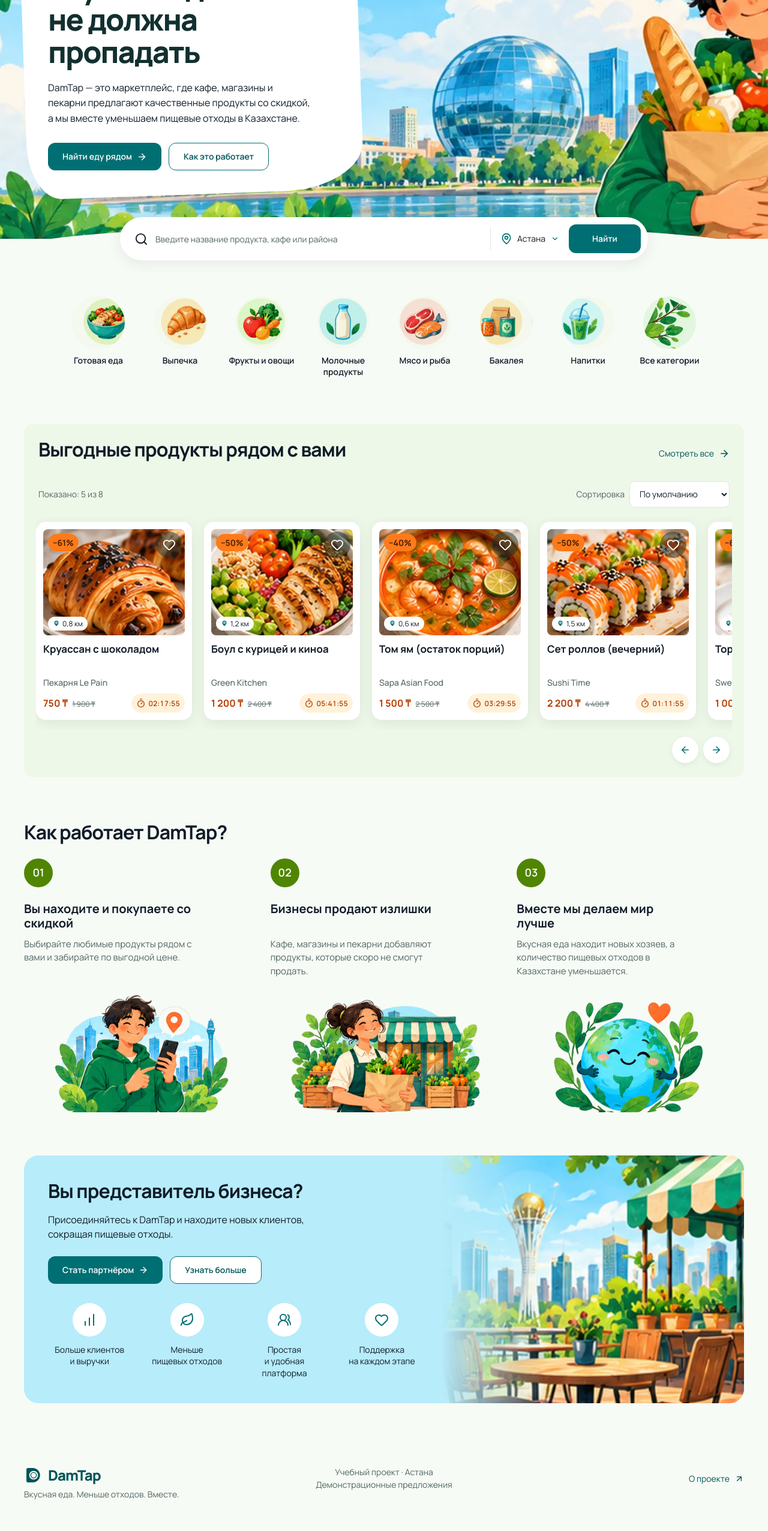
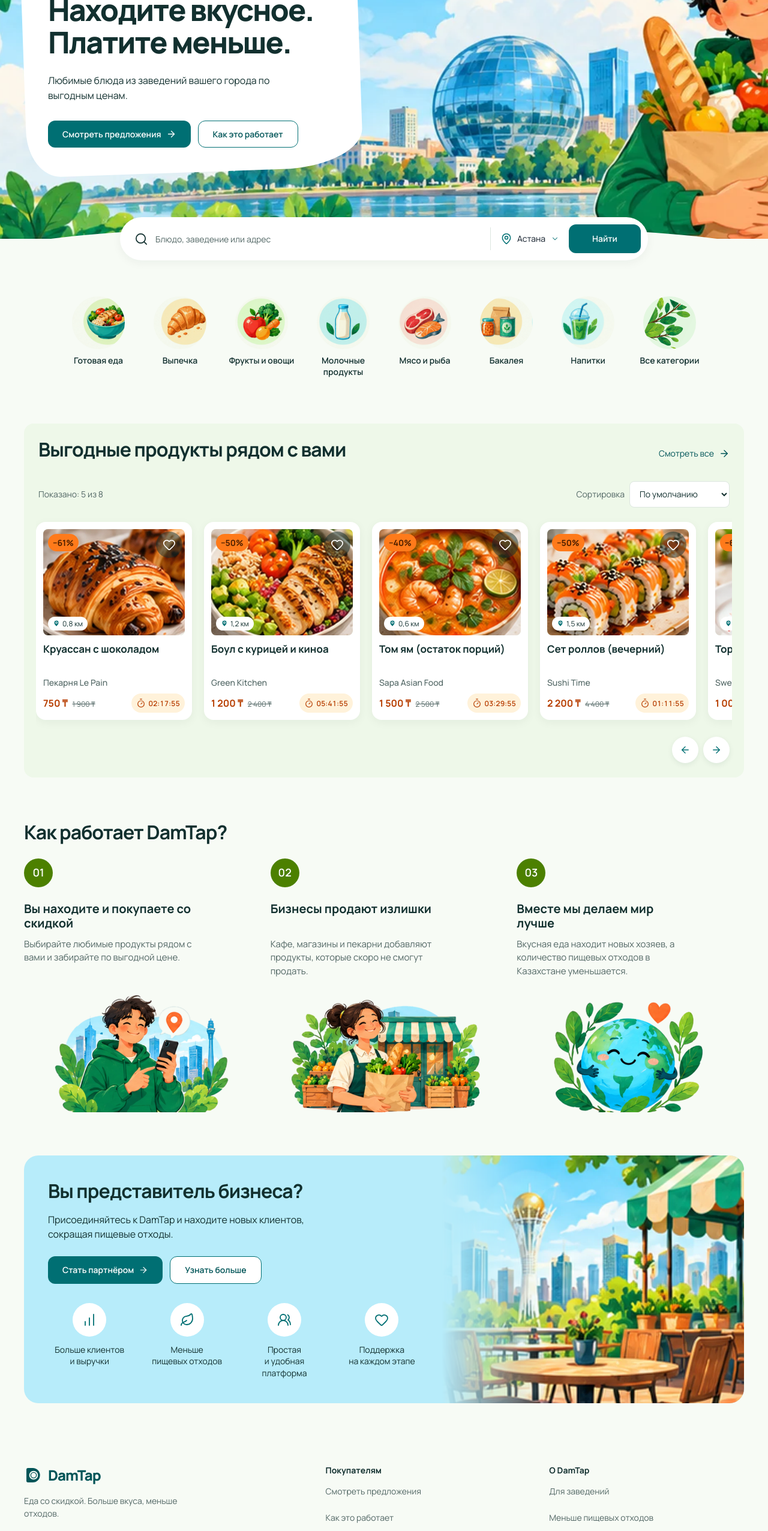
Before and after one commit to commedeschamps/DamTap, a Next.js app: page / in a window 1280 px wide. Shown: the part 234-2786 px from the top of the page at 60% size. Built offline with nearby package versions, Linux system fonts and the light colour scheme.

Commit message:
style(ui): refine responsive layouts and components
Polish hero copy and spacing, responsive buttons, navigation labels and footer links. Soften card shadows, align icon strokes and improve readable contrast while retaining the existing illustrations and palette.

```diff
--- a/app/globals.css
+++ b/app/globals.css
@@ -17,7 +17,7 @@
   --color-sale-text: #B73E00;
   --color-sale-soft: #FFF2DA;
   --color-discount-text: #4D2000;
-  --color-step: #4F8500;
+  --color-step: #4C8000;
   --color-border: #DCE6DF;
   --color-offers: #EEF8E9;
   --color-business: #B7ECFA;
@@ -31,7 +31,7 @@
   --radius-small: 8px;
   --radius-hero-edge: 50% 50% 0 0 / 100% 100% 0 0;
   --radius-blob: 30% 18% 24% 10% / 12% 16% 19% 23%;
-  --shadow-search: 0 5px 22px #12302F16;
+  --shadow-search: 0 4px 16px #12302F0D;
   --shadow-button: 0 3px 10px #12302F14;
 }
 
@@ -46,10 +46,11 @@
 
 * { box-sizing: border-box; }
 html { scroll-behavior: smooth; scroll-padding-top: 96px; }
-body { margin: 0; background: var(--color-cream); color: var(--color-ink); font-family: var(--font-manrope), Arial, sans-serif; font-size: 16px; line-height: 1.55; }
+body { margin: 0; background: var(--color-cream); color: var(--color-text); font-family: var(--font-manrope), Arial, sans-serif; font-size: 16px; line-height: 1.55; }
 button, input, select { font: inherit; }
 button, a, input, select { -webkit-tap-highlight-color: transparent; }
 button, select { cursor: pointer; }
+.lucide { stroke-width: 1.8; }
 button { border: 0; color: inherit; }
 a { color: inherit; text-decoration: none; }
 button, input, select { caret-color: var(--color-primary); }
@@ -97,7 +98,7 @@
 .hero-inner { height: 100%; display: flex; align-items: center; }
 .hero-copy { position: relative; width: 560px; max-width: 100%; padding: 40px; }
 .hero-copy::before { content: ""; background: var(--color-white); position: absolute; inset: 0; z-index: -1; border-radius: var(--radius-blob); transform: rotate(-2deg); }
-.hero h1 { font-family: var(--font-manrope), Arial, sans-serif; font-size: clamp(40px, 3.9vw, 56px); font-weight: 800; line-height: 1.08; letter-spacing: -.04em; color: var(--color-text); margin: 0 0 20px; }
+.hero h1 { font-family: var(--font-manrope), Arial, sans-serif; font-size: clamp(40px, 3.9vw, 56px); font-weight: 800; line-height: 1.08; letter-spacing: -.04em; color: var(--color-text); margin: 0 0 24px; }
 .hero h1 span { display: block; }
 .hero-copy p { font-size: 16px; line-height: 1.6; max-width: 440px; margin: 0 0 28px; }
 .hero-buttons { display: flex; flex-wrap: wrap; gap: 12px; }
@@ -135,7 +136,7 @@
 .offer-body h3 { font-size: 17px; font-weight: 700; line-height: 1.35; min-height: 48px; }
 .offer-body h3 button { background: transparent; text-align: left; cursor: pointer; }
 .offer-body h3 button:hover { color: var(--color-primary); }
-.venue { color: var(--color-muted-readable); font-size: 14px; margin-top: 8px; font-weight: 500; }
+.venue { color: var(--color-muted-readable); font-size: 14px; font-weight: 500; margin-top: 8px; }
 .offer-bottom { display: flex; justify-content: space-between; align-items: center; gap: 8px; margin-top: 8px; }
 .prices { display: flex; flex-wrap: nowrap; align-items: baseline; gap: 8px; min-width: 0; }
 .prices strong { color: var(--color-sale-text); font-size: 16px; font-weight: 700; white-space: nowrap; }
@@ -145,8 +146,8 @@
 .strip-controls { display: flex; justify-content: flex-end; gap: 8px; margin-top: 12px; }
 .strip-arrow { display: grid; place-items: center; background: var(--color-white); color: var(--color-primary); width: 44px; height: 44px; border-radius: var(--radius-pill); box-shadow: var(--shadow-button); }
 .offer-toolbar { display: flex; align-items: center; justify-content: space-between; flex-wrap: wrap; gap: 12px 24px; margin-bottom: 16px; }
-.offer-sort { display: flex; align-items: center; flex-wrap: wrap; gap: 8px; font-size: 14px; color: var(--color-muted-readable); }
-.offer-sort select { min-height: 44px; max-width: 100%; border: 1px solid var(--color-border); border-radius: var(--radius-small); padding: 8px 12px; background: var(--color-white); color: var(--color-ink); }
+.offer-sort { display: flex; align-items: center; flex-wrap: wrap; gap: 8px; max-width: 100%; font-size: 14px; color: var(--color-muted-readable); }
+.offer-sort select { min-height: 44px; max-width: 100%; border: 1px solid var(--color-border); border-radius: var(--radius-small); padding: 8px 12px; background: var(--color-white); color: var(--color-text); }
 .filter-status { display: flex; align-items: center; flex-wrap: wrap; gap: 8px 12px; font-size: 14px; color: var(--color-muted-readable); }
 .filter-status button { text-decoration: underline; text-underline-offset: 4px; background: transparent; color: var(--color-primary-dark); }
 .empty-state { padding: 32px 24px; text-align: center; display: grid; justify-items: center; gap: 16px; }
@@ -171,12 +172,16 @@
 .benefit-icon { width: 56px; height: 56px; background: var(--color-white); color: var(--color-primary); display: grid; place-items: center; border-radius: var(--radius-pill); flex-shrink: 0; }
 .business-art { position: absolute; inset: 0 0 0 auto; width: 42%; mask-image: linear-gradient(to right, transparent 0%, black 35%); }
 .business-art img { object-fit: cover; object-position: center; }
-.site-footer { display: grid; grid-template-columns: repeat(3, minmax(0, 1fr)); align-items: start; margin-top: var(--section-space); padding-block: 32px; gap: 32px; color: var(--color-muted-readable); font-size: 14px; }
+.site-footer { display: grid; grid-template-columns: 1.4fr 1fr 1fr; align-items: start; margin-top: var(--section-space); padding-block: 32px; gap: 48px; color: var(--color-muted-readable); font-size: 14px; }
+.footer-intro { display: grid; justify-items: start; gap: 16px; max-width: 300px; }
 .footer-brand { display: inline-flex; }
 .footer-brand .logo-symbol { width: 32px; height: 32px; }
 .footer-brand .logo-wordmark { font-size: 24px; }
-.footer-note { text-align: center; }
-.site-footer > .text-link { justify-self: end; }
+.footer-intro small { font-size: 12px; }
+.footer-links { display: grid; justify-items: start; gap: 12px; }
+.footer-links h2 { font-size: 14px; font-weight: 700; letter-spacing: 0; color: var(--color-text); margin-bottom: 4px; }
+.footer-links a { min-height: 32px; }
+.footer-links a:hover { color: var(--color-primary); text-decoration: underline; text-underline-offset: 4px; }
 .app-dialog { position: fixed; inset: 0; width: min(500px, calc(100% - 32px)); margin: auto; padding: 0; border: 0; border-radius: var(--radius-card); background: var(--color-white); color: var(--color-ink); max-height: calc(100dvh - 48px); overflow: auto; box-shadow: var(--shadow-dialog); }
 .app-dialog::backdrop { background: var(--color-overlay); }
 .dialog-close { position: absolute; right: 10px; top: 10px; z-index: 2; background: var(--color-white); }
@@ -225,10 +230,10 @@
   .header-inner { gap: 16px; }
   .logo-symbol { width: 32px; height: 32px; }
   .logo-wordmark { font-size: 26px; }
-  .mobile-nav .logo-symbol { width: 22px; height: 22px; }
   .header-city, .search-link, .favorites-control, .profile-button { display: none; }
   .login-button { min-width: 80px; padding-inline: 16px; }
   .mobile-nav { display: flex; position: fixed; bottom: max(8px, env(safe-area-inset-bottom)); left: 8px; right: 8px; min-height: 72px; padding: 8px; background: var(--color-white); box-shadow: var(--shadow-navigation); z-index: 20; }
+  .mobile-nav .logo-symbol { width: 22px; height: 22px; }
   .mobile-nav a, .mobile-nav button { background: transparent; color: var(--color-primary-dark); display: flex; flex: 1; min-width: 0; min-height: 48px; align-items: center; justify-content: center; flex-direction: column; gap: 4px; font-size: 12px; line-height: 1.25; font-weight: 600; }
   .hero { min-height: 420px; height: auto; display: grid; grid-template-columns: minmax(0, 1fr); gap: 20px; padding-top: 24px; }
   .hero::after { display: none; }
@@ -242,8 +247,8 @@
   .hero-leaves-left { left: -32px; }
   .hero-leaves-right { right: -32px; }
   .hero-copy p { grid-row: 3; width: calc(100% - 32px); max-width: 440px; margin: 0 auto; font-size: 16px; line-height: 1.55; }
-  .hero-buttons { grid-row: 4; width: calc(100% - 32px); margin-inline: auto; gap: 12px; }
-  .hero-buttons .button { padding-inline: 16px; }
+  .hero-buttons { grid-row: 4; width: calc(100% - 32px); margin-inline: auto; gap: 12px; flex-direction: column; }
+  .hero-buttons .button { padding-inline: 16px; width: 100%; }
   .food-search { grid-row: 5; position: relative; left: auto; bottom: auto; transform: none; margin-inline: auto; width: calc(100% - 32px); padding: 12px; flex-wrap: wrap; gap: 12px; border-radius: var(--radius-card); }
   .search-input-wrap { flex-basis: 100%; padding: 0 0 12px; border-bottom: 1px solid var(--color-border); }
   .search-input-wrap input { font-size: 14px; height: 44px; }
@@ -263,8 +268,8 @@
   .step-art { grid-column: 1 / -1; grid-row: 2; height: 200px; width: 100%; }
   .desktop-break { display: none; }
   .site-footer { grid-template-columns: minmax(0, 1fr); gap: 24px; padding-block: 32px; }
-  .footer-note { text-align: left; }
-  .site-footer > .text-link { justify-self: start; }
+  .site-footer { grid-template-columns: 1fr 1fr; gap: 32px 24px; }
+  .footer-intro { grid-column: 1 / -1; max-width: none; }
 }
 @media (max-width: 1023px) {
   .business-section { padding: 0; }
--- a/components/Footer.tsx
+++ b/components/Footer.tsx
@@ -1,6 +1,15 @@
 import Logo from "./Logo";
-import { ArrowUpRight } from "lucide-react";
 
 export default function Footer() {
-  return <footer className="site-footer page-container" id="about"><div><a href="#" className="footer-brand" aria-label="DamTap — на главную"><Logo /></a><p>Вкусная еда. Меньше отходов. Вместе.</p></div><p className="footer-note">Учебный проект · Астана<br />Демонстрационные предложения</p><a className="text-link" href="#how-it-works">О проекте <ArrowUpRight size={16} /></a></footer>;
+  return (
+    <footer className="site-footer page-container" id="about">
+      <div className="footer-intro">
+        <a href="#" className="footer-brand" aria-label="DamTap — на главную"><Logo /></a>
+        <p>Еда со скидкой. Больше вкуса, меньше отходов.</p>
+        <small>© {new Date().getFullYear()} DamTap</small>
+      </div>
+      <nav className="footer-links" aria-label="Покупателям"><h2>Покупателям</h2><a href="#offers">Смотреть предложения</a><a href="#how-it-works">Как это работает</a></nav>
+      <nav className="footer-links" aria-label="О сервисе"><h2>О DamTap</h2><a href="#business">Для заведений</a><a href="#how-it-works">Меньше пищевых отходов</a></nav>
+    </footer>
+  );
 }
--- a/components/Header.tsx
+++ b/components/Header.tsx
@@ -13,8 +13,8 @@
         <div className="header-inner">
           <a href="#" className="brand" aria-label="DamTap — на главную"><Logo /></a>
           <nav className="desktop-menu" aria-label="Основная навигация">
-            <a href="#offers">Продукты</a><a href="#how-it-works">Как это работает</a>
-            <a href="#business">Для бизнеса</a><a href="#about">О нас</a>
+            <a href="#offers">Предложения</a><a href="#how-it-works">Как это работает</a>
+            <a href="#business">Для заведений</a><a href="#about">О DamTap</a>
           </nav>
           <label className="header-city"><MapPin size={19} aria-hidden="true" /><span className="sr-only">Ваш город</span><select defaultValue="Астана"><option>Астана</option></select><ChevronDown size={14} aria-hidden="true" /></label>
           <div className="header-actions">
@@ -27,7 +27,7 @@
       </header>
       <nav className="mobile-nav" aria-label="Мобильная навигация">
         <a href="#" aria-label="Главная"><Logo symbolOnly /><span>Главная</span></a>
-        <a href="#offers"><Utensils size={21} /><span>Продукты</span></a>
+        <a href="#offers"><Utensils size={21} /><span>Предложения</span></a>
         <button onClick={onFavorites} aria-pressed={favoritesOnly}><Heart size={21} fill={favoritesOnly ? "currentColor" : "none"} /><span>Избранное{favoriteCount > 0 ? ` · ${favoriteCount}` : ""}</span></button>
         <button onClick={onLogin}><UserRound size={21} /><span>Профиль</span></button>
       </nav>
--- a/components/Hero.tsx
+++ b/components/Hero.tsx
@@ -19,13 +19,13 @@
       <Image src="/images/leaves-tl.webp" alt="" width={230} height={108} className="hero-leaves hero-leaves-right" /></div>
       <div className="hero-inner">
         <div className="hero-copy">
-          <h1 id="hero-title"><span>Вкусная еда</span>{" "}<span>не должна</span>{" "}<span>пропадать</span></h1>
-          <p>DamTap — это маркетплейс, где кафе, магазины и пекарни предлагают качественные продукты со скидкой, а мы вместе уменьшаем пищевые отходы в Казахстане.</p>
-          <div className="hero-buttons"><a href="#offers" className="button button-primary">Найти еду рядом <ArrowRight size={17} /></a><a href="#how-it-works" className="button button-outline">Как это работает</a></div>
+          <h1 id="hero-title"><span>Находите вкусное.</span>{" "}<span>Платите меньше.</span></h1>
+          <p>Любимые блюда из заведений вашего города по выгодным ценам.</p>
+          <div className="hero-buttons"><a href="#offers" className="button button-primary">Смотреть предложения <ArrowRight size={17} /></a><a href="#how-it-works" className="button button-outline">Как это работает</a></div>
         </div>
       </div>
       <form className="food-search" onSubmit={search} role="search" aria-label="Поиск еды рядом">
-        <div className="search-input-wrap"><Search size={23} aria-hidden="true" /><label htmlFor="food-search" className="sr-only">Название продукта, кафе или района</label><input id="food-search" name="query" type="search" value={query} onChange={event => onQueryChange(event.target.value)} placeholder="Введите название продукта, кафе или района" /></div>
+        <div className="search-input-wrap"><Search size={23} aria-hidden="true" /><label htmlFor="food-search" className="sr-only">Название блюда, заведения, район или адрес</label><input id="food-search" name="query" type="search" value={query} onChange={event => onQueryChange(event.target.value)} placeholder="Блюдо, заведение или адрес" /></div>
         <label className="search-city"><MapPin size={20} aria-hidden="true" /><span className="sr-only">Город поиска</span><select name="city" defaultValue="Астана"><option>Астана</option></select><ChevronDown size={14} aria-hidden="true" /></label>
         <button className="button button-primary" type="submit">Найти</button>
       </form>
```
